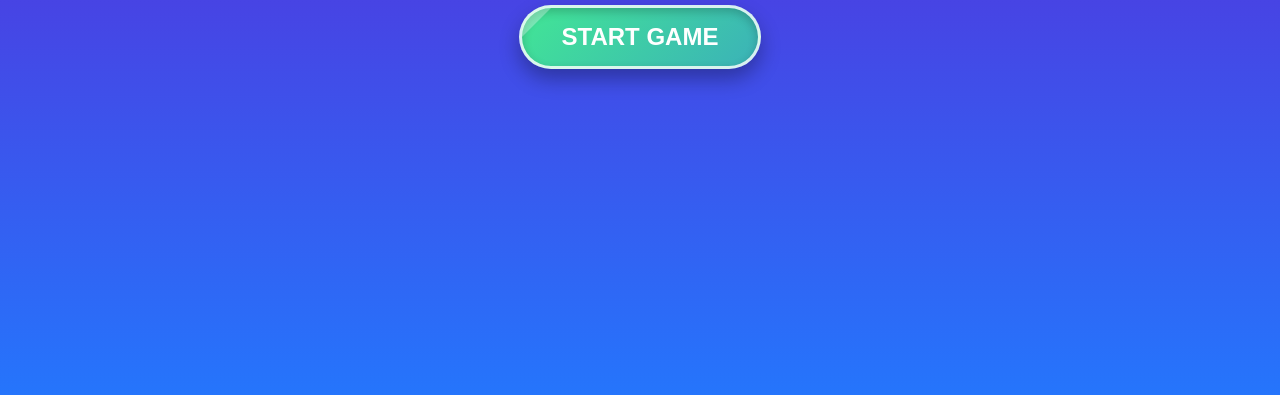
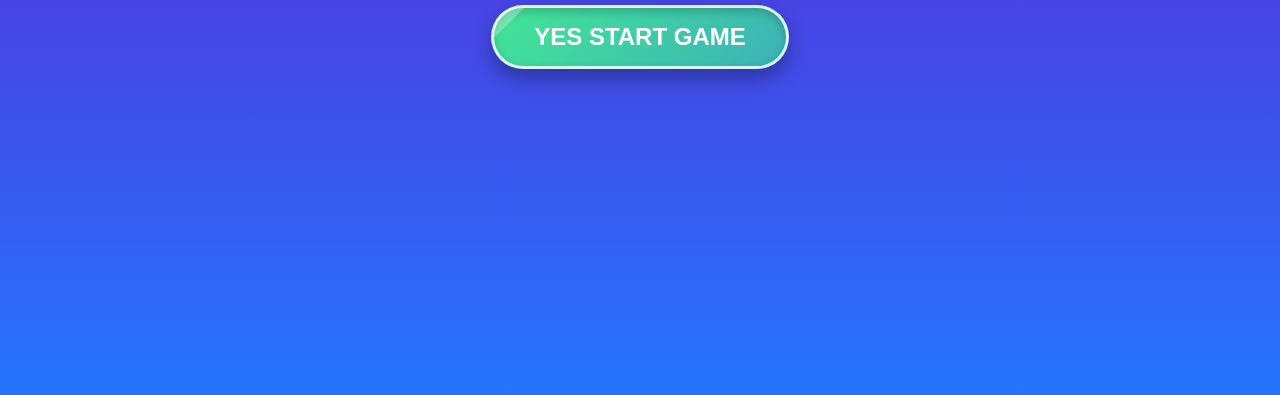
Before and after one commit to abdulwahedsabri/StartGame, a plain HTML site: page index.html in a window 1280 px wide. Shown: the part 405-800 px from the top of the page. Drawn offline with Linux system fonts and the light colour scheme.

Commit message:
Index.html

```diff
--- a/index.html
+++ b/index.html
@@ -111,7 +111,9 @@
   <body>
     <!-- <div class="styled-text">Level 0</div> -->
     <div class="question">Really You want to Play Game ?</div>
-    <button class="start-button" onclick="goToNextLevel()">Start Game</button>
+    <button class="start-button" onclick="goToNextLevel()">
+      Yes Start Game
+    </button>
 
     <script>
       function goToNextLevel() {
```
